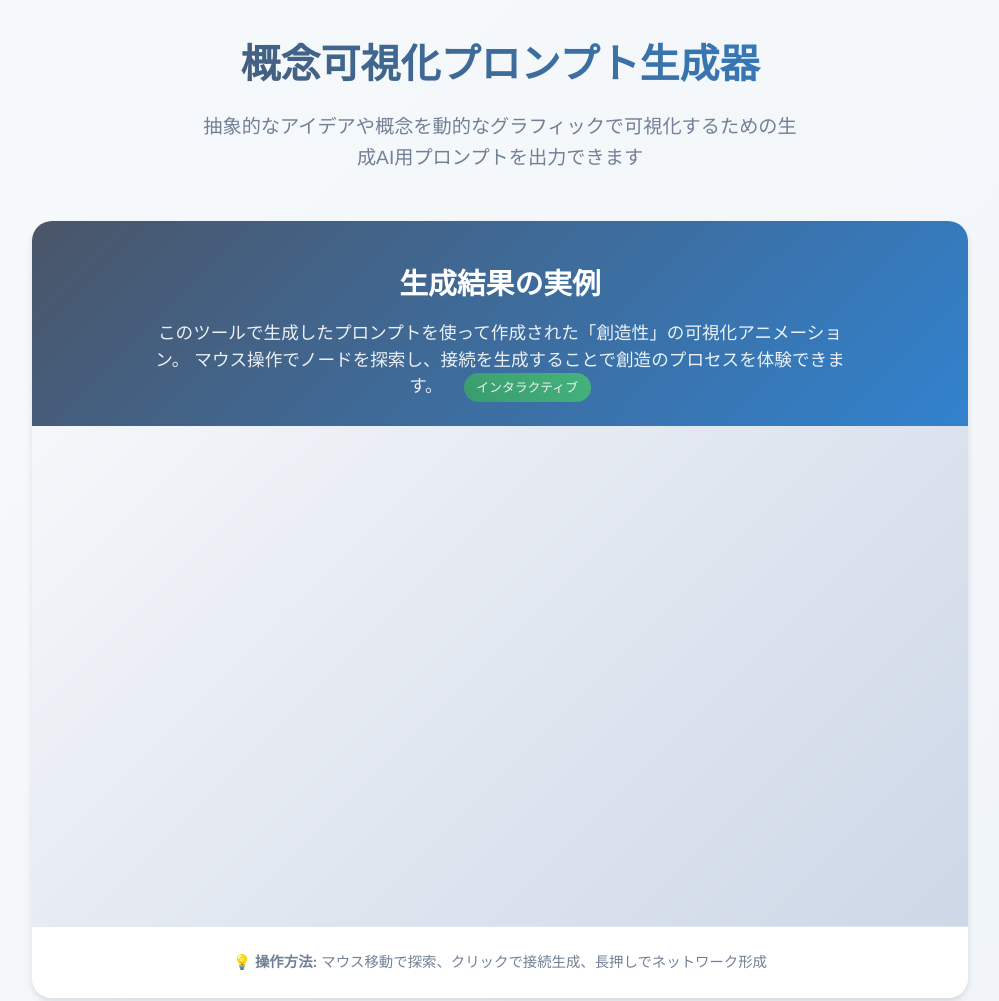
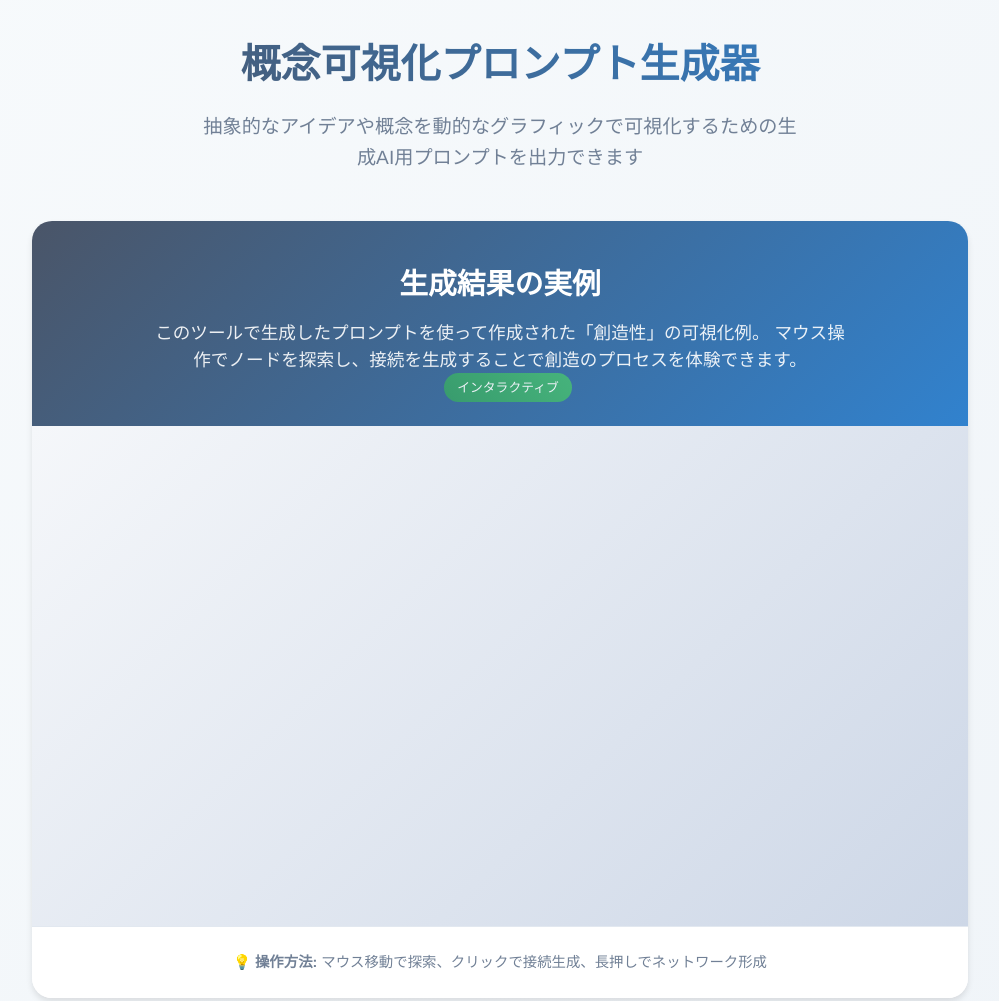
Before and after one commit to HirokiOshiro/concept_visualization_prompt_generator, a plain HTML site: page index.html in a window 1280 px wide. Shown: the top 1001 px of the page, without its empty margins (140-1139 px from the left). Drawn offline with Linux system fonts and the light colour scheme.

Commit message:
Revise demo description for visualization example
Revised demo description for visualization example. Updated description text for clarity.

```diff
--- a/index.html
+++ b/index.html
@@ -519,7 +519,7 @@
             <div class="demo-header">
                 <h2 class="demo-title">生成結果の実例</h2>
                 <p class="demo-description">
-                    このツールで生成したプロンプトを使って作成された「創造性」の可視化アニメーション。
+                    このツールで生成したプロンプトを使って作成された「創造性」の可視化例。
                     マウス操作でノードを探索し、接続を生成することで創造のプロセスを体験できます。
                     <span class="demo-badge">インタラクティブ</span>
                 </p>
```
